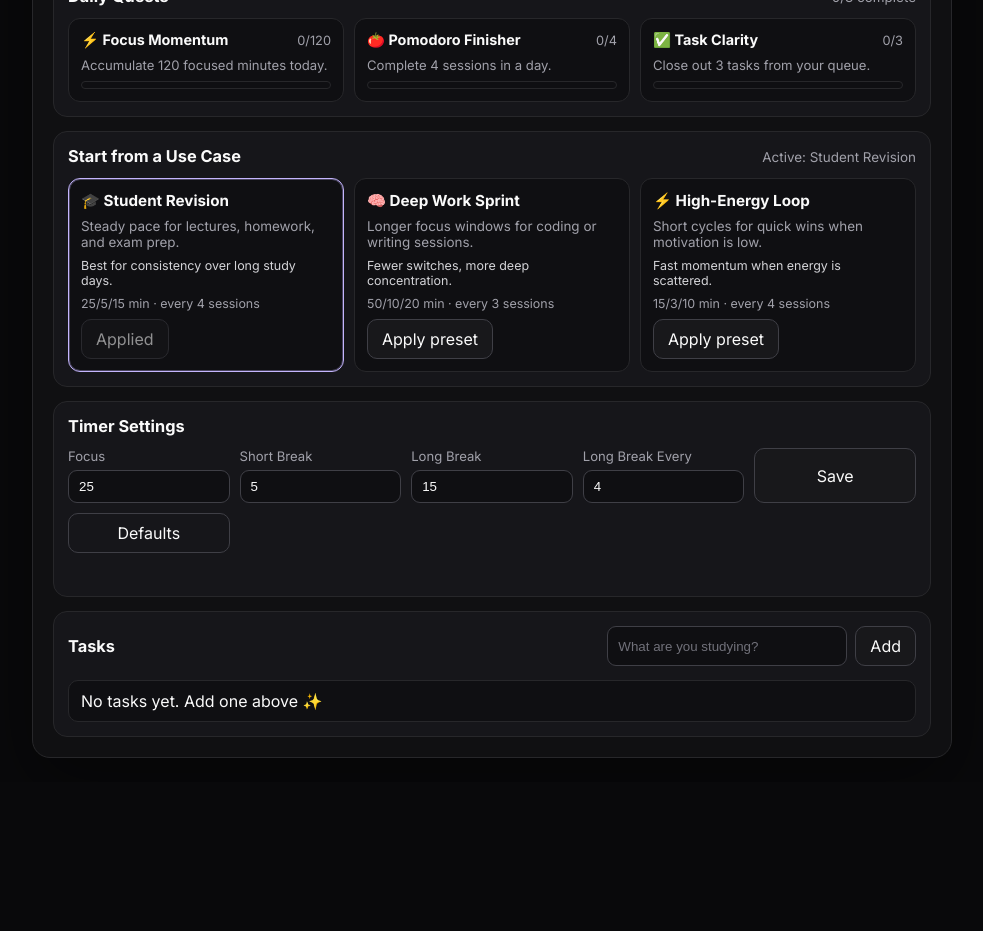
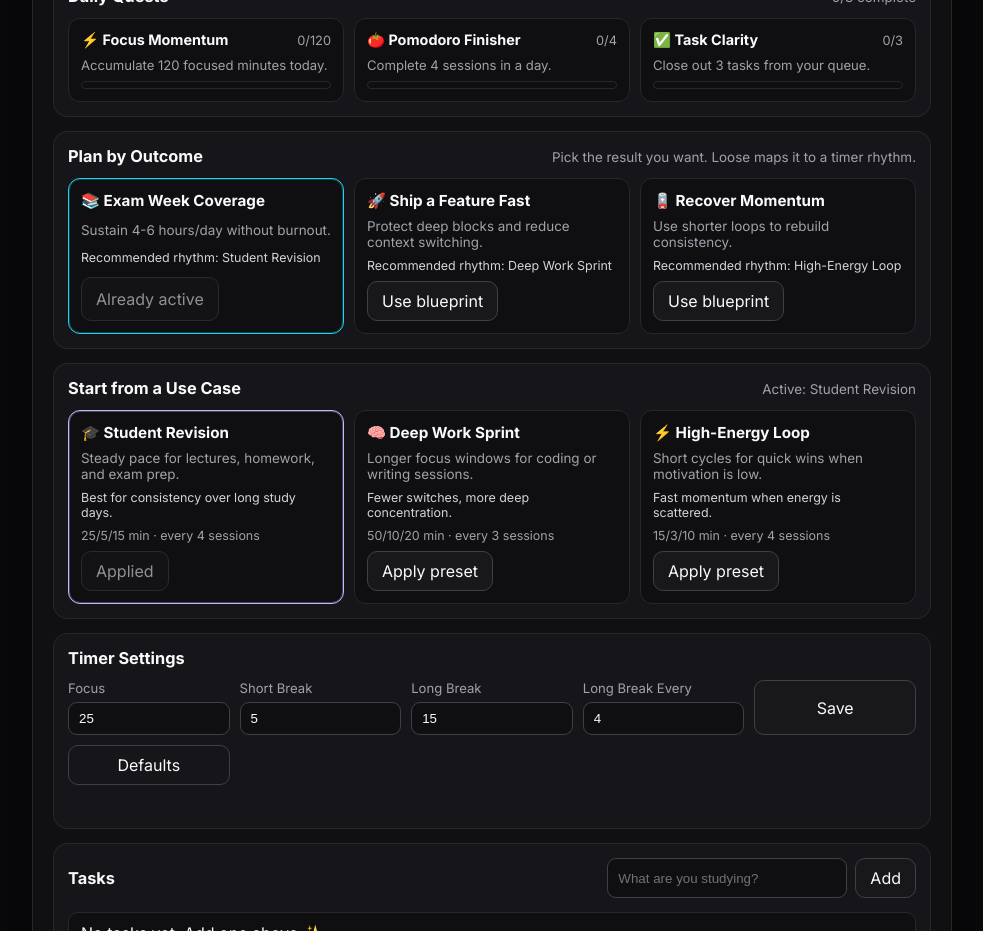
Before and after one commit to dhyoprd/pomodoro-glass, a Next.js app: page / in a window 1280 px wide. Shown: the part 980-1911 px from the top of the page, without its empty margins (148-1131 px from the left). Before the commit the page ends 1762 px from the top, so only its background shows below. Built offline with nearby package versions, Linux system fonts and the light colour scheme.

Commit message:
feat: add outcome blueprints for use-case-first preset onboarding

```diff
--- a/src/app/globals.css
+++ b/src/app/globals.css
@@ -284,9 +284,50 @@ button.ghost { background: transparent; }
   background: linear-gradient(90deg, #4ade80, #22d3ee);
 }
 
+.blueprints,
 .presets {
   display: grid;
   gap: 12px;
+}
+
+.blueprint-grid {
+  display: grid;
+  grid-template-columns: repeat(3, minmax(0, 1fr));
+  gap: 10px;
+}
+
+.blueprint-card {
+  background: #0f0f12;
+  border: 1px solid var(--line);
+  border-radius: 12px;
+  padding: 12px;
+  display: grid;
+  gap: 8px;
+}
+
+.blueprint-card.active {
+  border-color: #22d3ee;
+  box-shadow: inset 0 0 0 1px rgba(34, 211, 238, 0.25);
+}
+
+.blueprint-card h3 {
+  margin: 0;
+  font-size: 0.95rem;
+}
+
+.blueprint-card p {
+  margin: 0;
+  color: var(--muted);
+  font-size: 0.84rem;
+}
+
+.blueprint-card small {
+  color: #d4d4d8;
+  font-size: 0.78rem;
+}
+
+.blueprint-card button {
+  justify-self: start;
 }
 
 .presets-head {
@@ -437,6 +478,7 @@ input:focus { border-color: #71717a; }
   .settings-form { grid-template-columns: repeat(2, minmax(0, 1fr)); }
   .analytics-grid { grid-template-columns: repeat(2, minmax(0, 1fr)); }
   .quest-grid { grid-template-columns: 1fr; }
+  .blueprint-grid { grid-template-columns: 1fr; }
   .preset-grid { grid-template-columns: 1fr; }
   .momentum-grid { grid-template-columns: 1fr; }
 }
--- a/src/ui/PomodoroApp.tsx
+++ b/src/ui/PomodoroApp.tsx
@@ -65,6 +65,30 @@ const USE_CASE_PRESETS = [
     description: 'Short cycles for quick wins when motivation is low.',
     outcome: 'Fast momentum when energy is scattered.',
     settings: { focus: 15, shortBreak: 3, longBreak: 10, longBreakInterval: 4 },
+  },
+] as const;
+
+const OUTCOME_BLUEPRINTS = [
+  {
+    id: 'exam-week',
+    icon: '📚',
+    title: 'Exam Week Coverage',
+    summary: 'Sustain 4-6 hours/day without burnout.',
+    presetId: 'student-revision',
+  },
+  {
+    id: 'ship-feature',
+    icon: '🚀',
+    title: 'Ship a Feature Fast',
+    summary: 'Protect deep blocks and reduce context switching.',
+    presetId: 'deep-work',
+  },
+  {
+    id: 'reset-momentum',
+    icon: '🪫',
+    title: 'Recover Momentum',
+    summary: 'Use shorter loops to rebuild consistency.',
+    presetId: 'high-energy',
   },
 ] as const;
 
@@ -162,6 +186,16 @@ export function PomodoroApp() {
       ),
     [state.settings],
   );
+
+  const applyPreset = (preset: (typeof USE_CASE_PRESETS)[number]) => {
+    controller.updateSettings(preset.settings);
+    setSettingsForm({
+      focus: String(preset.settings.focus),
+      shortBreak: String(preset.settings.shortBreak),
+      longBreak: String(preset.settings.longBreak),
+      longBreakInterval: String(preset.settings.longBreakInterval),
+    });
+  };
 
   return (
     <main className="app">
@@ -287,6 +321,32 @@ export function PomodoroApp() {
           </div>
         </section>
 
+      <section className="blueprints" aria-label="Outcome blueprints">
+          <div className="presets-head">
+            <h2>Plan by Outcome</h2>
+            <span>Pick the result you want. Loose maps it to a timer rhythm.</span>
+          </div>
+          <div className="blueprint-grid">
+            {OUTCOME_BLUEPRINTS.map((blueprint) => {
+              const preset = USE_CASE_PRESETS.find((item) => item.id === blueprint.presetId);
+              if (!preset) return null;
+
+              const isActive = activePreset?.id === preset.id;
+
+              return (
+                <article className={`blueprint-card ${isActive ? 'active' : ''}`} key={blueprint.id}>
+                  <h3>{blueprint.icon} {blueprint.title}</h3>
+                  <p>{blueprint.summary}</p>
+                  <small>Recommended rhythm: {preset.name}</small>
+                  <button type="button" disabled={isActive} onClick={() => applyPreset(preset)}>
+                    {isActive ? 'Already active' : 'Use blueprint'}
+                  </button>
+                </article>
+              );
+            })}
+          </div>
+        </section>
+
       <section className="presets" aria-label="Use-case presets">
           <div className="presets-head">
             <h2>Start from a Use Case</h2>
@@ -304,19 +364,7 @@ export function PomodoroApp() {
                   <small>
                     {preset.settings.focus}/{preset.settings.shortBreak}/{preset.settings.longBreak} min · every {preset.settings.longBreakInterval} sessions
                   </small>
-                  <button
-                    type="button"
-                    disabled={isActive}
-                    onClick={() => {
-                      controller.updateSettings(preset.settings);
-                      setSettingsForm({
-                        focus: String(preset.settings.focus),
-                        shortBreak: String(preset.settings.shortBreak),
-                        longBreak: String(preset.settings.longBreak),
-                        longBreakInterval: String(preset.settings.longBreakInterval),
-                      });
-                    }}
-                  >
+                  <button type="button" disabled={isActive} onClick={() => applyPreset(preset)}>
                     {isActive ? 'Applied' : 'Apply preset'}
                   </button>
                 </article>
```
